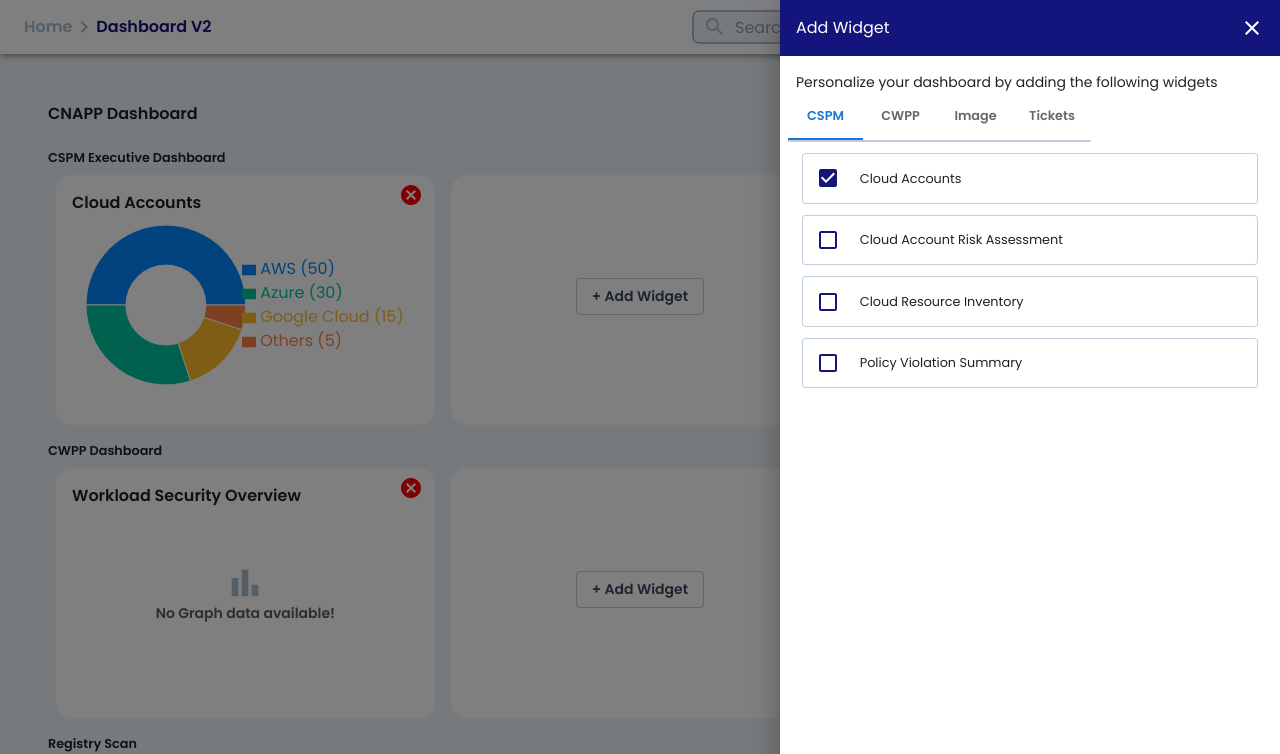
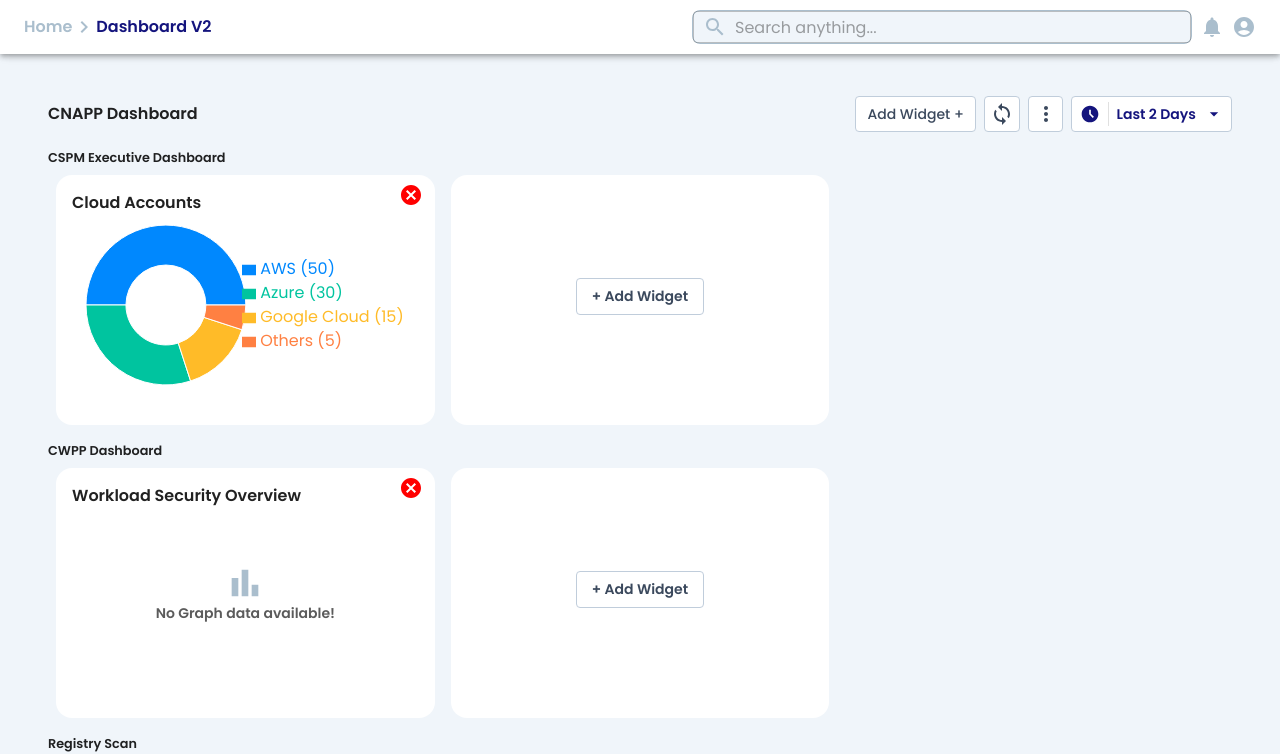
Before and after one commit to zeenatmalikk/Dynamic-Dashboard, a React (Vite) app: page / in a window 1280 px wide. Shown: the top 754 px of the page. Built offline with nearby package versions, Linux system fonts and the light colour scheme.

Commit message:
removed false state of drawer

```diff
--- a/index.html
+++ b/index.html
@@ -4,7 +4,7 @@
     <meta charset="UTF-8" />
     <link rel="icon" type="image/svg+xml" href="/vite.svg" />
     <meta name="viewport" content="width=device-width, initial-scale=1.0" />
-    <title>Vite + React + TS</title>
+    <title>Dashboard</title>
   </head>
   <body>
     <div id="root"></div>
--- a/src/pages/Dashboard/Dashboard.tsx
+++ b/src/pages/Dashboard/Dashboard.tsx
@@ -18,7 +18,7 @@ const Dashboard = ({ searchQuery }: Props) => {
   const categories = useSelector(
     (state: RootState) => state.widgets.categories
   );
-  const [openDrawer, setOpenDrawer] = useState(true);
+  const [openDrawer, setOpenDrawer] = useState(false);
   const [drawerCategoryIndex, setDrawerCategoryIndex] = useState(0);
   const [anchorEl, setAnchorEl] = useState<null | HTMLElement>(null);
 
```
